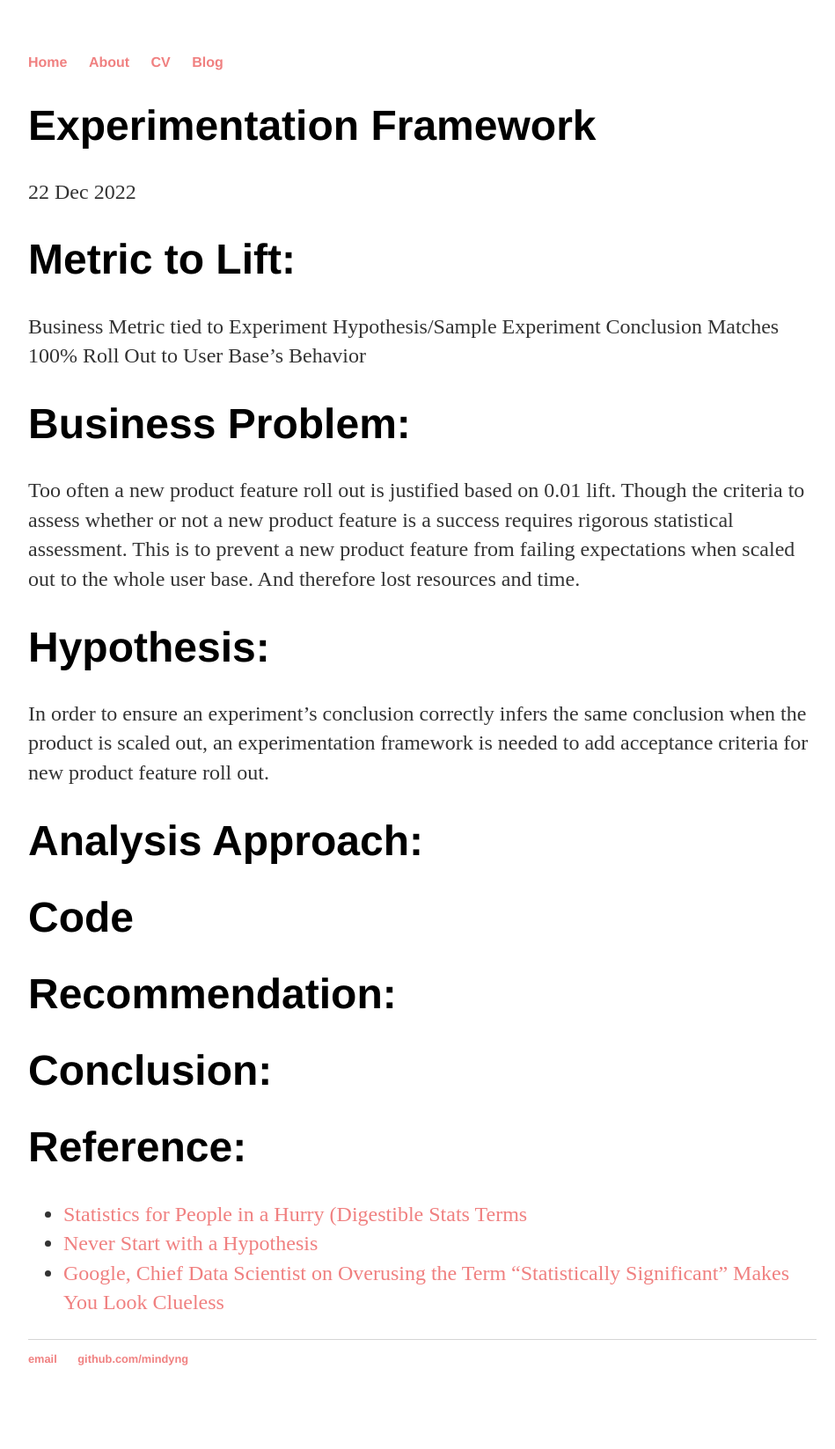
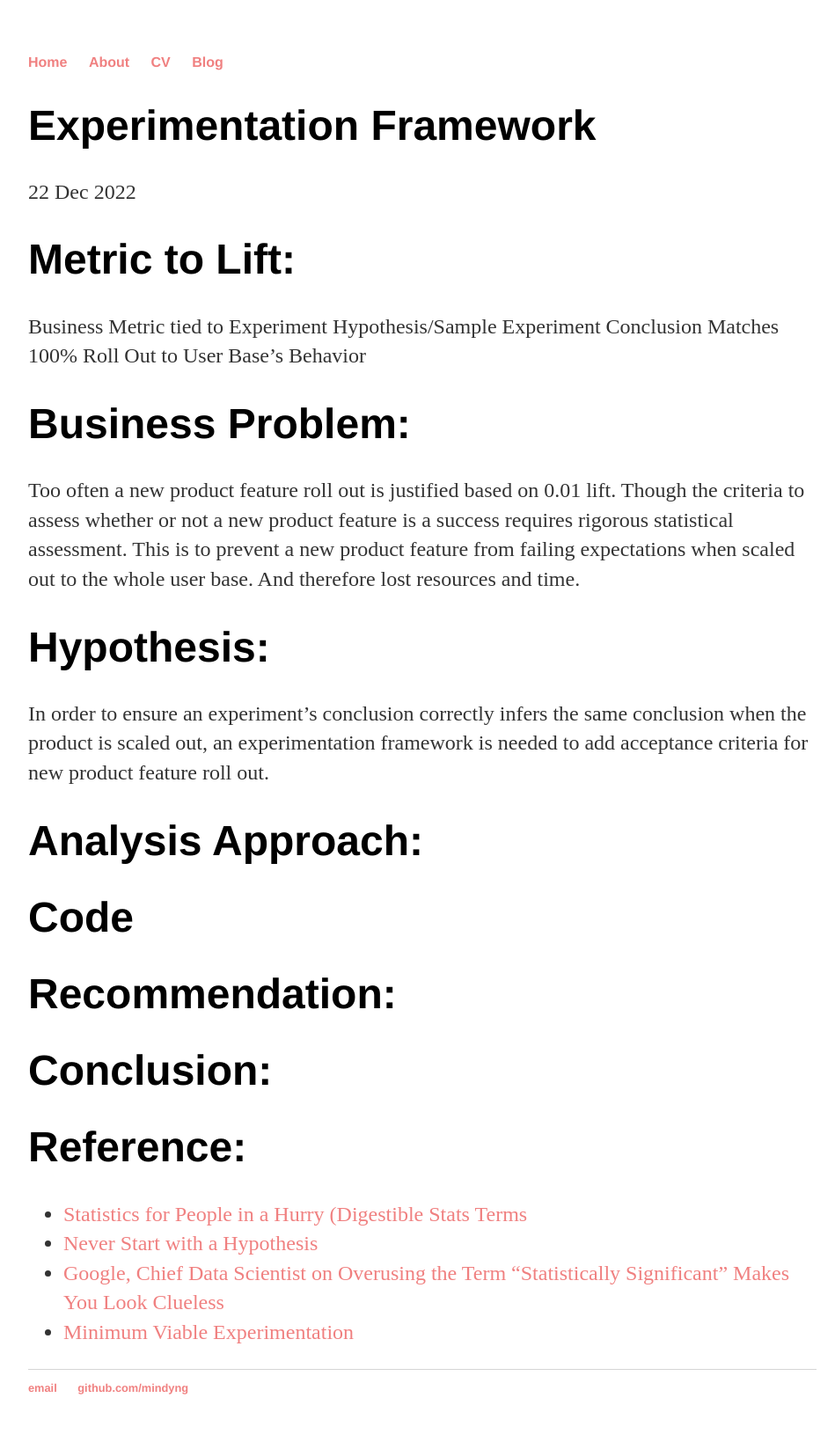
Before and after one commit to mindyng/mindyng.github.io, a Jekyll site: the page built from _posts/2022-12-22-Experimentation-Framework.md, in a window 1280 px wide. Shown: the whole page at 88% size, without its empty margins (160-1109 px from the left). Built offline with Jekyll 4.4.1, drawn with Linux system fonts in a browser that asks for light colours; our own code applies the rules of GitHub Pages for plain Markdown files; before the commit the page ends 1614 px from its top, so only the background shows below that.

Commit message:
Update 2022-12-22-Experimentation-Framework.md

```diff
--- a/_posts/2022-12-22-Experimentation-Framework.md
+++ b/_posts/2022-12-22-Experimentation-Framework.md
@@ -34,3 +34,4 @@ to add acceptance criteria for new product feature roll out.
 * [Statistics for People in a Hurry (Digestible Stats Terms](https://towardsdatascience.com/statistics-for-people-in-a-hurry-a9613c0ed0b)
 * [Never Start with a Hypothesis](https://towardsdatascience.com/hypothesis-testing-decoded-for-movers-and-shakers-bfc2bc34da41)
 * [Google, Chief Data Scientist on Overusing the Term “Statistically Significant” Makes You Look Clueless](https://towardsdatascience.com/overusing-the-term-statistically-significant-makes-you-look-clueless-f96e1ad1a78e)
+* [Minimum Viable Experimentation](https://roundup.getdbt.com/p/ep-36-minimum-viable-experimentation?utm_source=substack&utm_medium=email)
```
